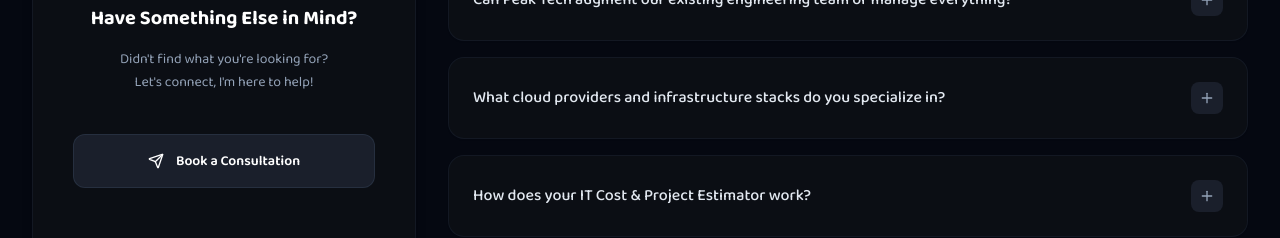
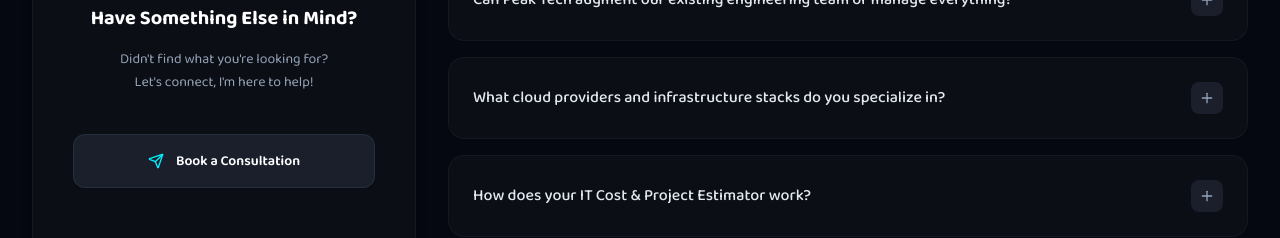
Before and after one commit to ImalshaAnu/peak_tech, a Next.js app: page / in a window 1280 px wide. Shown: the part 3820-4058 px from the top of the page. Built offline with nearby package versions, Linux system fonts and the light colour scheme.

Commit message:
Fix the error

```diff
--- a/src/app/page.tsx
+++ b/src/app/page.tsx
@@ -15,9 +15,7 @@ export default function Home() {
   const [selectedPlanSummary, setSelectedPlanSummary] = useState<string>('');
 
   const handleOpenConsultation = (serviceOrPlan?: string) => {
-    if (typeof serviceOrPlan === 'string') {
-      setSelectedPlanSummary(serviceOrPlan);
-    }
+    setSelectedPlanSummary(serviceOrPlan || '');
     setIsConsultationOpen(true);
   };
 
@@ -48,7 +46,7 @@ export default function Home() {
           onOpenConsultation={handleOpenConsultation}
         />
 
-        <TestimonialsSection />
+        <TestimonialsSection onOpenConsultation={handleOpenConsultation} />
 
         <ContactSection prefilledPlan={selectedPlanSummary} />
       </main>
--- a/src/components/TestimonialsSection.tsx
+++ b/src/components/TestimonialsSection.tsx
@@ -9,7 +9,11 @@ import {
 } from 'lucide-react';
 import { FAQS } from '@/data/mockData';
 
-export default function TestimonialsSection() {
+interface TestimonialsSectionProps {
+  onOpenConsultation?: (plan?: string) => void;
+}
+
+export default function TestimonialsSection({ onOpenConsultation }: TestimonialsSectionProps = {}) {
   const [openFaq, setOpenFaq] = useState<number | null>(0);
 
   const toggleFaq = (index: number) => {
@@ -50,8 +54,12 @@ export default function TestimonialsSection() {
                 Didn't find what you're looking for?<br/> Let's connect, I'm here to help!
               </p>
 
-              <button className="w-full py-4 px-6 bg-[#1a1f2b] hover:bg-[#222938] text-white font-semibold text-sm rounded-xl flex items-center justify-center gap-3 transition-colors border border-slate-700/50">
-                <Send className="w-4 h-4" />
+              <button
+                type="button"
+                onClick={() => onOpenConsultation?.('General Consultation / Custom Project Inquiry')}
+                className="w-full py-4 px-6 bg-[#1a1f2b] hover:bg-[#222938] text-white font-semibold text-sm rounded-xl flex items-center justify-center gap-3 transition-all border border-slate-700/50 hover:border-slate-500 cursor-pointer active:scale-[0.98] shadow-sm hover:shadow-cyan-500/10"
+              >
+                <Send className="w-4 h-4 text-cyber-cyan" />
                 <span>Book a Consultation</span>
               </button>
             </div>
```
